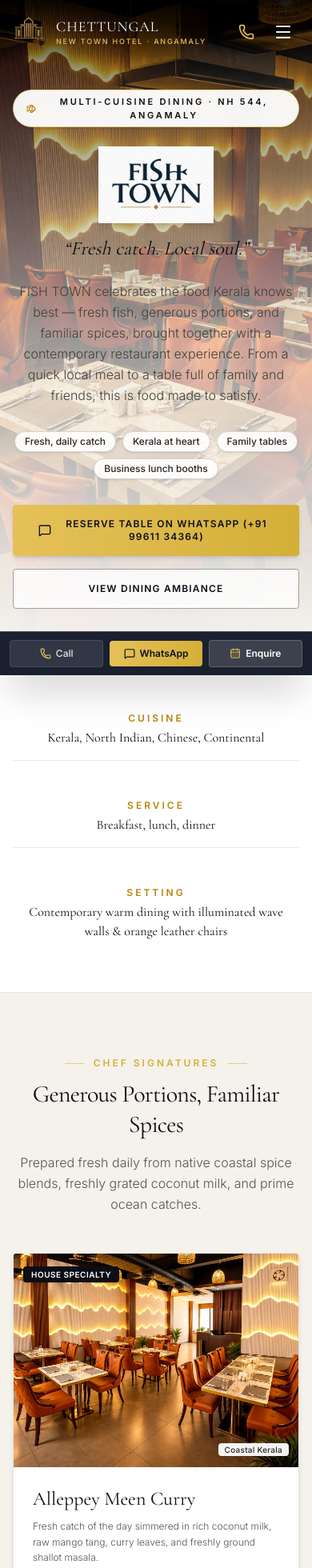
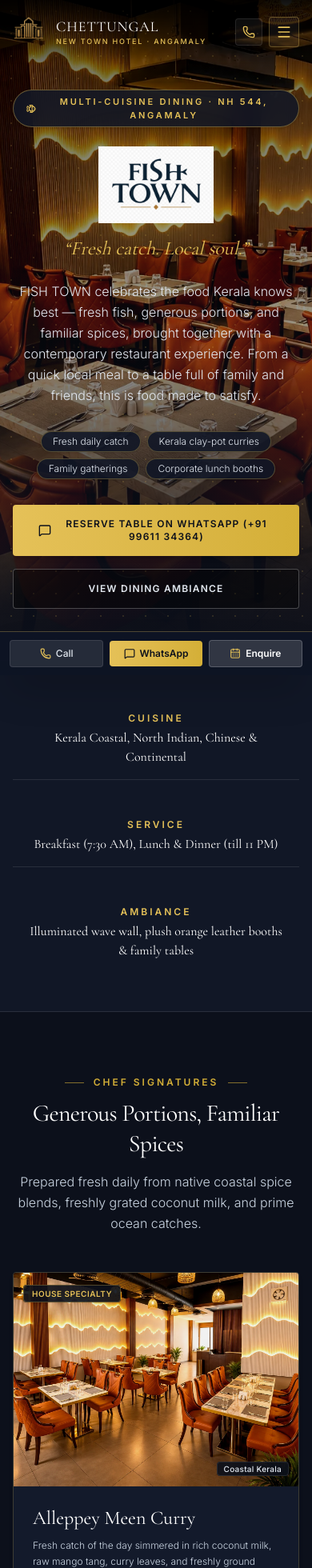
Before and after one commit to thomasjosejo-cloud/hotel-chettungal, a Next.js app: page /fishtown in a window 390 px wide. Shown: the top 1960 px of the page at 80% size. Built offline with nearby package versions, Linux system fonts and the light colour scheme.

Commit message:
fix: update hero images, fix mobile menu positioning, remove milky gradient on fishtown, and fix tab labels

```diff
--- a/app/casabay/page.tsx
+++ b/app/casabay/page.tsx
@@ -18,7 +18,7 @@ export const metadata = {
     url: "https://hotelchettungal.com/casabay",
     images: [
       {
-        url: "/images/casabay/casa-hero.webp",
+        url: "/images/casabay/casa-cocktail-deck.webp",
         width: 1200,
         height: 630,
         alt: "CasaBay Rooftop Restobar Angamaly",
@@ -29,7 +29,7 @@ export const metadata = {
     card: "summary_large_image",
     title: "CasaBay Rooftop Restobar | Chettungal",
     description: "Take the evening upstairs. Rooftop cocktails, grills, and live music.",
-    images: ["/images/casabay/casa-hero.webp"],
+    images: ["/images/casabay/casa-cocktail-deck.webp"],
   },
 };
 
@@ -50,10 +50,10 @@ export default function CasaBayPage() {
       <section className="relative min-h-[94vh] flex items-center justify-center pt-28 pb-16 px-4 sm:px-6 lg:px-8">
         <div className="absolute inset-0 z-0">
           <Image
-            src="/images/casabay/casa-hero.webp"
+            src="/images/casabay/casa-cocktail-deck.webp"
             alt="CasaBay Rooftop Restobar at Chettungal New Town Hotel"
             fill
-            className="object-cover brightness-90 contrast-105"
+            className="object-cover brightness-95 contrast-105"
             priority
           />
           <div className="absolute inset-0 bg-gradient-to-t from-[#0C101B] via-[#0C101B]/40 to-black/55" />
--- a/app/fishtown/page.tsx
+++ b/app/fishtown/page.tsx
@@ -6,7 +6,7 @@ import SectionHeader from "@/components/shared/SectionHeader";
 import WhatsAppCta from "@/components/shared/WhatsAppCta";
 import TiltCard3D from "@/components/3d/TiltCard3D";
 import { FISHTOWN_CONTENT } from "@/content/fishtown";
-import { SITE_CONFIG, buildWhatsAppLink } from "@/content/site-config";
+import { SITE_CONFIG } from "@/content/site-config";
 
 export const metadata = {
   title: "Fish Town Restaurant | Hotel New Town by Chettungal",
@@ -37,48 +37,50 @@ export default function FishTownPage() {
   const { signatureDishes } = FISHTOWN_CONTENT;
 
   const highlights = [
-    { label: "Cuisine", desc: "Kerala, North Indian, Chinese, Continental" },
-    { label: "Service", desc: "Breakfast, lunch, dinner" },
-    { label: "Setting", desc: "Contemporary warm dining with illuminated wave walls & orange leather chairs" },
+    { label: "Cuisine", desc: "Kerala Coastal, North Indian, Chinese & Continental" },
+    { label: "Service", desc: "Breakfast (7:30 AM), Lunch & Dinner (till 11 PM)" },
+    { label: "Ambiance", desc: "Illuminated wave wall, plush orange leather booths & family tables" },
   ];
 
-  const bestFor = ["Fresh, daily catch", "Kerala at heart", "Family tables", "Business lunch booths"];
+  const bestFor = ["Fresh daily catch", "Kerala clay-pot curries", "Family gatherings", "Corporate lunch booths"];
 
   const restaurantPhotos = [
-    { src: "/images/fishtown/restaurant-hero.webp", label: "Signature Illuminated Wave Wall & Leather Dining Booths" },
-    { src: "/images/fishtown/restaurant-2.webp", label: "Spacious Multi-Generation Family Tables & Wicker Lanterns" },
-    { src: "/images/fishtown/restaurant-3.webp", label: "Contemporary Restaurant Interior & Warm Wood Partitions" },
+    { src: "/images/fishtown/restaurant-hero.webp", label: "Signature Wave Wall & Leather Dining Booths" },
+    { src: "/images/fishtown/restaurant-2.webp", label: "Multi-Generation Family Tables & Wicker Lanterns" },
+    { src: "/images/fishtown/restaurant-3.webp", label: "Contemporary Restaurant Interior & Wood Accents" },
     { src: "/images/fishtown/restaurant-4.webp", label: "Warm Cove Lighting & Architectural Dining Accents" },
     { src: "/images/fishtown/restaurant-wide.webp", label: "Full Dining Hall Panorama" },
     { src: "/images/fishtown/restaurant-buffet.webp", label: "Executive Buffet & Fresh Service Zone" },
   ];
 
   return (
-    <div className="bg-[#FAF9F6] text-[#1A1E24] min-h-screen">
-      {/* 1. FISH TOWN HERO WITH REAL PHOTO & LOGO */}
-      <section className="relative min-h-[92vh] flex items-center justify-center pt-28 pb-16 px-4 sm:px-6 lg:px-8 bg-[#F5EFE6]">
+    <div className="bg-[#0C101B] text-slate-100 min-h-screen">
+      {/* 1. FISH TOWN HERO WITH REAL PHOTO & LOGO - NO WASHED OUT MILKY GRADIENT */}
+      <section className="relative min-h-[92vh] flex items-center justify-center pt-28 pb-16 px-4 sm:px-6 lg:px-8">
         <div className="absolute inset-0 z-0">
           <Image
             src="/images/fishtown/restaurant-hero.webp"
             alt="Fish Town Restaurant Interior at Chettungal New Town Hotel"
             fill
-            className="object-cover brightness-90 contrast-105"
+            className="object-cover brightness-95 contrast-105"
             priority
           />
-          <div className="absolute inset-0 bg-gradient-to-t from-[#FAF9F6] via-[#FAF9F6]/60 to-black/40" />
+          {/* Clean Midnight Sapphire vignette - Zero milky white fog */}
+          <div className="absolute inset-0 bg-gradient-to-t from-[#0C101B] via-[#0C101B]/40 to-black/55" />
+          <div className="absolute inset-0 opacity-15 bg-[radial-gradient(#E5C158_1px,transparent_1px)] [background-size:28px_28px]" />
         </div>
 
         <div className="relative z-10 max-w-4xl mx-auto text-center flex flex-col items-center">
           {/* Eyebrow */}
-          <div className="inline-flex items-center gap-2 px-4 py-1.5 rounded-full bg-white/95 border border-[#D4AF37]/50 shadow-sm backdrop-blur-md mb-6">
-            <Fish className="w-3.5 h-3.5 text-[#B8860B]" />
-            <span className="text-[11px] uppercase tracking-[0.25em] font-semibold text-[#0B0E14]">
+          <div className="inline-flex items-center gap-2 px-4 py-1.5 rounded-full bg-[#111726]/85 border border-[#E5C158]/40 shadow-sm backdrop-blur-md mb-6">
+            <Fish className="w-3.5 h-3.5 text-[#E5C158]" />
+            <span className="text-[11px] uppercase tracking-[0.25em] font-semibold text-[#E5C158]">
               Multi-Cuisine Dining · NH 544, Angamaly
             </span>
           </div>
 
           {/* Fish Town Master Logo */}
-          <div className="relative w-64 sm:w-80 md:w-96 h-24 sm:h-28 mb-4 filter drop-shadow-md">
+          <div className="relative w-64 sm:w-80 md:w-96 h-24 sm:h-28 mb-4 filter drop-shadow-[0_10px_25px_rgba(229,193,88,0.25)]">
             <Image
               src="/branding/fishtown-logo.webp"
               alt="Fish Town Restaurant Logo"
@@ -89,12 +91,12 @@ export default function FishTownPage() {
           </div>
 
           {/* Brochure Tagline */}
-          <p className="font-serif text-2xl sm:text-3xl text-[#0B0E14] italic mb-6">
+          <p className="font-serif text-2xl sm:text-3xl text-[#E5C158] italic mb-6">
             &ldquo;Fresh catch. Local soul.&rdquo;
           </p>
 
           {/* Official Brochure Narrative */}
-          <p className="max-w-2xl text-base sm:text-lg text-stone-700 font-light leading-relaxed mb-8">
+          <p className="max-w-2xl text-base sm:text-lg text-slate-200 font-light leading-relaxed mb-8">
             FISH TOWN celebrates the food Kerala knows best — fresh fish, generous portions, and familiar spices, brought together with a contemporary restaurant experience. From a quick local meal to a table full of family and friends, this is food made to satisfy.
           </p>
 
@@ -103,7 +105,7 @@ export default function FishTownPage() {
             {bestFor.map((item, idx) => (
               <span
                 key={idx}
-                className="px-3 py-1 rounded-full text-xs font-medium bg-white/90 text-stone-800 border border-stone-300 shadow-sm"
+                className="px-3.5 py-1 rounded-full text-xs font-light bg-[#111726]/90 text-slate-200 border border-[#E5C158]/30 shadow-sm"
               >
                 {item}
               </span>
@@ -120,7 +122,7 @@ export default function FishTownPage() {
             />
             <a
               href="#cuisine-gallery"
-              className="w-full sm:w-auto px-7 py-4 text-xs uppercase tracking-widest font-semibold text-[#0B0E14] hover:text-black border border-stone-400 hover:border-black rounded-sm transition-colors bg-white/80"
+              className="w-full sm:w-auto px-7 py-4 text-xs uppercase tracking-widest font-semibold text-slate-200 hover:text-white border border-white/25 hover:border-[#E5C158] rounded-sm transition-colors bg-black/40"
             >
               View Dining Ambiance
             </a>
@@ -129,15 +131,15 @@ export default function FishTownPage() {
       </section>
 
       {/* 2. BROCHURE SPECS STRIP */}
-      <section className="py-12 bg-white border-y border-stone-200">
+      <section className="py-12 bg-[#111726] border-y border-white/10">
         <div className="max-w-6xl mx-auto px-4 sm:px-6 lg:px-8">
           <div className="grid grid-cols-1 md:grid-cols-3 gap-8 text-center">
             {highlights.map((h, i) => (
-              <div key={i} className="p-4 border-b last:border-b-0 md:border-b-0 md:border-r md:last:border-r-0 border-stone-200">
-                <span className="text-xs uppercase tracking-[0.25em] text-[#B8860B] font-semibold block mb-1">
+              <div key={i} className="p-4 border-b last:border-b-0 md:border-b-0 md:border-r md:last:border-r-0 border-white/10">
+                <span className="text-xs uppercase tracking-[0.25em] text-[#E5C158] font-semibold block mb-1">
                   {h.label}
                 </span>
-                <p className="text-base sm:text-lg font-serif text-[#0B0E14]">
+                <p className="text-base sm:text-lg font-serif text-white">
                   {h.desc}
                 </p>
               </div>
@@ -147,36 +149,36 @@ export default function FishTownPage() {
       </section>
 
       {/* 3. SIGNATURE DISHES WITH 3D TILT */}
-      <section className="py-20 bg-[#F5F2EC] border-b border-stone-300 px-4 sm:px-6 lg:px-8">
+      <section className="py-20 bg-[#0C101B] border-b border-white/10 px-4 sm:px-6 lg:px-8">
         <div className="max-w-7xl mx-auto">
           <SectionHeader
             eyebrow="Chef Signatures"
             title="Generous Portions, Familiar Spices"
             subtitle="Prepared fresh daily from native coastal spice blends, freshly grated coconut milk, and prime ocean catches."
             align="center"
-            theme="light"
+            theme="dark"
           />
 
           <div className="grid grid-cols-1 md:grid-cols-2 lg:grid-cols-3 gap-8">
             {signatureDishes.map((dish, idx) => (
               <TiltCard3D key={dish.id} maxTilt={8} className="rounded-sm shadow-md">
-                <div className="flex flex-col bg-white rounded-sm overflow-hidden border border-stone-200 h-full">
-                  <div className="relative aspect-[4/3] w-full overflow-hidden bg-stone-100">
+                <div className="flex flex-col bg-[#131A2B] rounded-sm overflow-hidden border border-[#E5C158]/20 h-full">
+                  <div className="relative aspect-[4/3] w-full overflow-hidden bg-black/60">
                     <Image
                       src={["/images/fishtown/restaurant-wave-wall.webp", "/images/fishtown/restaurant-intimate.webp", "/images/fishtown/restaurant-buffet.webp", "/images/fishtown/restaurant-wide.webp"][idx % 4]}
                       alt={dish.name}
                       fill
-                      className="object-cover transition-transform duration-500 hover:scale-105"
+                      className="object-cover transition-transform duration-500 hover:scale-105 brightness-95"
                     />
                     {dish.badge && (
                       <div className="absolute top-3 left-3">
-                        <span className="px-2.5 py-1 text-[10px] font-semibold uppercase tracking-wider bg-[#0B0E14] text-white rounded-sm shadow">
+                        <span className="px-2.5 py-1 text-[10px] font-semibold uppercase tracking-wider bg-[#0C101B]/90 text-[#E5C158] border border-[#E5C158]/30 rounded-sm shadow">
                           {dish.badge}
                         </span>
                       </div>
                     )}
                     <div className="absolute bottom-3 right-3">
-                      <span className="px-2 py-0.5 text-[10px] font-medium tracking-wide bg-white/95 text-stone-800 rounded-sm">
+                      <span className="px-2 py-0.5 text-[10px] font-medium tracking-wide bg-[#0C101B]/90 text-slate-200 border border-white/10 rounded-sm">
                         {dish.cuisine}
                       </span>
                     </div>
@@ -184,17 +186,17 @@ export default function FishTownPage() {
 
                   <div className="p-6 flex flex-col justify-between flex-grow">
                     <div>
-                      <h3 className="font-serif text-2xl text-[#0B0E14] mb-2">
+                      <h3 className="font-serif text-2xl text-white mb-2">
                         {dish.name}
                       </h3>
-                      <p className="text-xs sm:text-sm text-stone-600 font-light leading-relaxed mb-4">
+                      <p className="text-xs sm:text-sm text-slate-300 font-light leading-relaxed mb-4">
                         {dish.description}
                       </p>
                     </div>
 
-                    <div className="pt-4 border-t border-stone-100 flex items-center justify-between text-xs text-stone-500">
+                    <div className="pt-4 border-t border-white/10 flex items-center justify-between text-xs text-slate-400">
                       <span>Available: {dish.timing}</span>
-                      <span className="font-semibold text-[#0B0E14]">{dish.dietary}</span>
+                      <span className="font-semibold text-[#E5C158]">{dish.dietary}</span>
                     </div>
                   </div>
                 </div>
@@ -211,22 +213,22 @@ export default function FishTownPage() {
           title="The Fish Town Atmosphere"
           subtitle="Illuminated wave walls, warm orange leather armchairs, and spacious seating designed for lively conversations."
           align="center"
-          theme="light"
+          theme="dark"
         />
 
         <div className="grid grid-cols-1 sm:grid-cols-2 lg:grid-cols-3 gap-6">
           {restaurantPhotos.map((photo, i) => (
             <div
               key={i}
-              className="relative aspect-[16/10] rounded-sm overflow-hidden border border-stone-300 shadow-lg group"
+              className="relative aspect-[16/10] rounded-sm overflow-hidden border border-white/10 hover:border-[#E5C158]/40 transition-colors shadow-lg group"
             >
               <Image
                 src={photo.src}
                 alt={photo.label}
                 fill
-                className="object-cover group-hover:scale-105 transition-transform duration-700"
+                className="object-cover group-hover:scale-105 transition-transform duration-700 brightness-95"
               />
-              <div className="absolute inset-0 bg-gradient-to-t from-black/75 via-transparent to-transparent opacity-85" />
+              <div className="absolute inset-0 bg-gradient-to-t from-black/80 via-transparent to-transparent opacity-85" />
               <div className="absolute bottom-4 left-4 right-4 text-xs font-serif text-white text-base">
                 {photo.label}
               </div>
@@ -236,7 +238,7 @@ export default function FishTownPage() {
       </section>
 
       {/* 5. CATERING CROSSOVER BANNER */}
-      <section className="py-16 bg-[#111726] text-white">
+      <section className="py-16 bg-[#111726] text-white border-t border-[#E5C158]/20">
         <div className="max-w-4xl mx-auto px-4 text-center">
           <span className="text-xs uppercase tracking-[0.25em] text-[#E5C158] font-semibold">
             Banquets & Celebrations
--- a/app/page.tsx
+++ b/app/page.tsx
@@ -85,8 +85,8 @@ export default function HomePage() {
         {/* Full Vibrancy Background Image */}
         <div className="absolute inset-0 z-0">
           <Image
-            src="/images/casabay/casa-night-view.webp"
-            alt="CasaBay Rooftop Restobar at Chettungal New Town Hotel"
+            src="/images/location/reception-counter.webp"
+            alt="Hotel New Town by Chettungal Reception & Front Desk"
             fill
             className="object-cover object-center brightness-95 contrast-105"
             priority
--- a/app/town-hall/page.tsx
+++ b/app/town-hall/page.tsx
@@ -8,13 +8,13 @@ export const metadata: Metadata = {
     title: "Town Hall — 120 Pax Banquet & Event Arena | Chettungal",
     description: "Host weddings, corporate events, and celebrations for up to 120 guests at Town Hall, Hotel New Town by Chettungal, Angamaly.",
     url: "https://hotelchettungal.com/town-hall",
-    images: [{ url: "/images/town-hall/hall-hero.webp", width: 1200, height: 630, alt: "Town Hall — 120 Pax Banquet & Event Arena | Chettungal" }],
+    images: [{ url: "/images/town-hall/hall-lighting.webp", width: 1200, height: 630, alt: "Town Hall — 120 Pax Banquet & Event Arena | Chettungal" }],
   },
   twitter: {
     card: "summary_large_image",
     title: "Town Hall — 120 Pax Banquet Arena | Chettungal",
     description: "Conferences, weddings & celebrations up to 120 guests on NH 544, Angamaly.",
-    images: ["/images/town-hall/hall-hero.webp"],
+    images: ["/images/town-hall/hall-lighting.webp"],
   },
 };
 
--- a/components/layout/Navigation.tsx
+++ b/components/layout/Navigation.tsx
@@ -142,26 +142,24 @@ export default function Navigation() {
         <div className="flex items-center gap-2 lg:hidden">
           <a
             href={`tel:${SITE_CONFIG.phoneRaw}`}
-            className="p-2 text-[#E5C158] hover:text-white"
+            className="p-2 text-[#E5C158] hover:text-white rounded-sm bg-white/5 border border-white/10"
             title="Call"
           >
-            <Phone className="w-5 h-5" />
+            <Phone className="w-4 h-4" />
           </a>
           <button
             onClick={() => setIsOpen(!isOpen)}
-            className={`p-2 focus:outline-none ${
-              isLightPage && scrolled ? "text-stone-900" : "text-slate-100"
-            }`}
+            className="p-2 text-[#E5C158] hover:text-white rounded-sm bg-white/5 border border-[#E5C158]/30 focus:outline-none"
             aria-label="Toggle Navigation Menu"
           >
-            {isOpen ? <X className="w-6 h-6" /> : <Menu className="w-6 h-6" />}
+            {isOpen ? <X className="w-5 h-5 text-[#E5C158]" /> : <Menu className="w-5 h-5 text-[#E5C158]" />}
           </button>
         </div>
       </div>
 
-      {/* Mobile Drawer Menu */}
+      {/* Mobile Drawer Menu - Absolute below header */}
       {isOpen && (
-        <div className="lg:hidden fixed inset-x-0 top-full bg-[#0E1524] border-b border-[#E5C158]/30 shadow-2xl px-6 py-8 flex flex-col gap-5 max-h-[85vh] overflow-y-auto">
+        <div className="lg:hidden absolute inset-x-0 top-full bg-[#0E1524] border-b border-[#E5C158]/30 shadow-2xl px-6 py-8 flex flex-col gap-5 max-h-[80vh] overflow-y-auto z-50">
           <div className="flex flex-col gap-4">
             {NAV_LINKS.map((link) => {
               const isActive = pathname === link.href;
--- a/components/pages/TownHallContent.tsx
+++ b/components/pages/TownHallContent.tsx
@@ -54,10 +54,10 @@ export default function TownHallContent() {
       <section className="relative min-h-[90vh] flex items-center justify-center pt-28 pb-16 px-4 sm:px-6 lg:px-8">
         <div className="absolute inset-0 z-0">
           <Image
-            src="/images/town-hall/hall-hero.webp"
+            src="/images/town-hall/hall-lighting.webp"
             alt="Town Hall Banquet Arena at Chettungal New Town Hotel"
             fill
-            className="object-cover brightness-90 contrast-105"
+            className="object-cover brightness-95 contrast-105"
             priority
           />
           <div className="absolute inset-0 bg-gradient-to-t from-[#0C101B] via-[#0C101B]/40 to-black/55" />
```
Also changed, not shown: app/about/page.tsx (+27 -12 lines), components/home/DestinationShowcase.tsx (+17 -12 lines).
